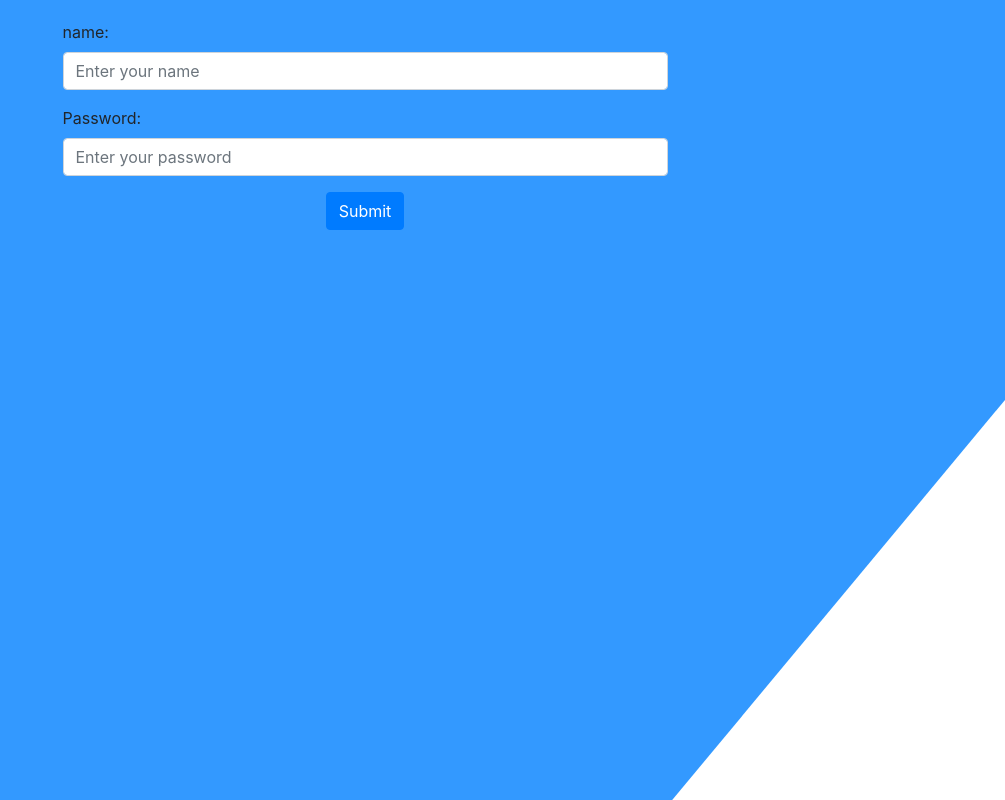
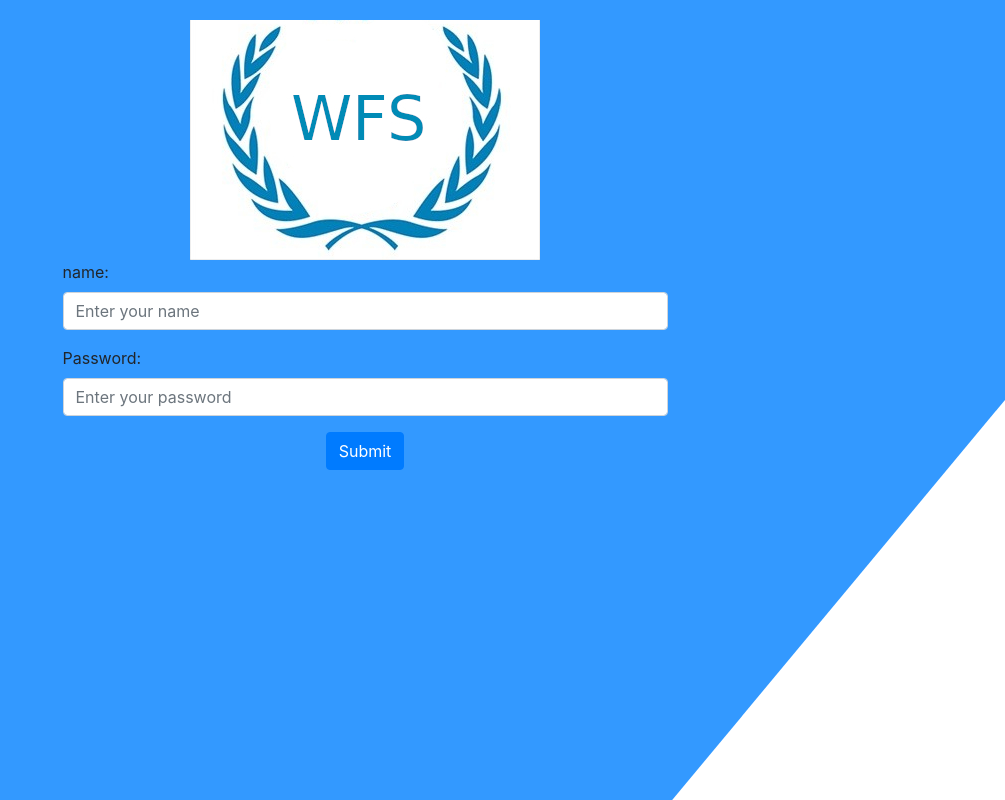
Before and after one commit to QuinnLoots/Humanitarian_hackathon, a plain HTML site: page index.html in a window 1280 px wide. Shown: the whole page, without its empty margins (275-1280 px from the left). Drawn offline with nearby package versions, Linux system fonts and the light colour scheme.

Commit message:
add wfs logo to login screen

```diff
--- a/index.html
+++ b/index.html
@@ -10,6 +10,13 @@
   <div id="bg">
   <div class="fluid-container formcontainer">
     <div class="row">
+      <div class="col-3"></div>
+      <div class="col-6">
+        <div class="text-center">
+        <img src="./logo.jpg" class="img-fluid" alt="Responsive logo image">
+        </div>
+      </div>
+      <div class="col-3"></div>
       <div class="col-3"></div>
       <div class="col-6">
         <form>
```
Also changed, not shown: logo.jpg (added).
